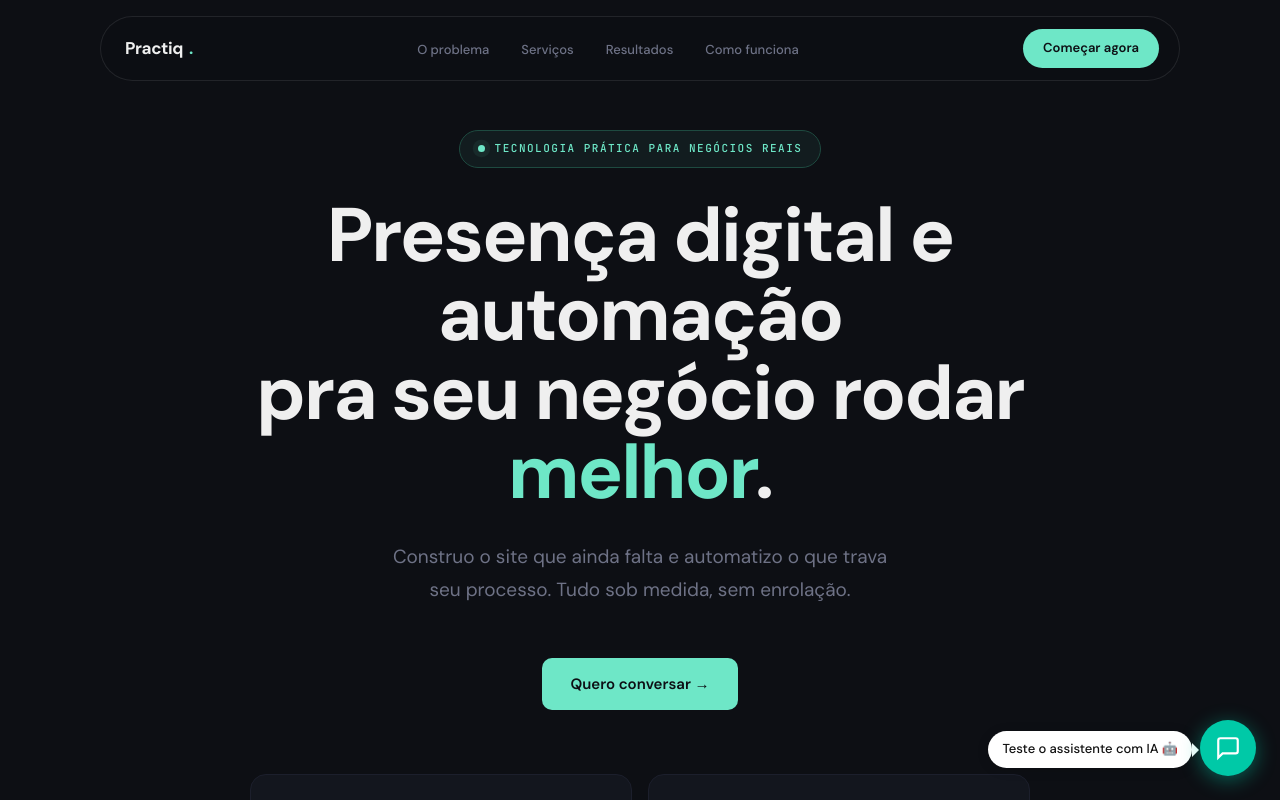
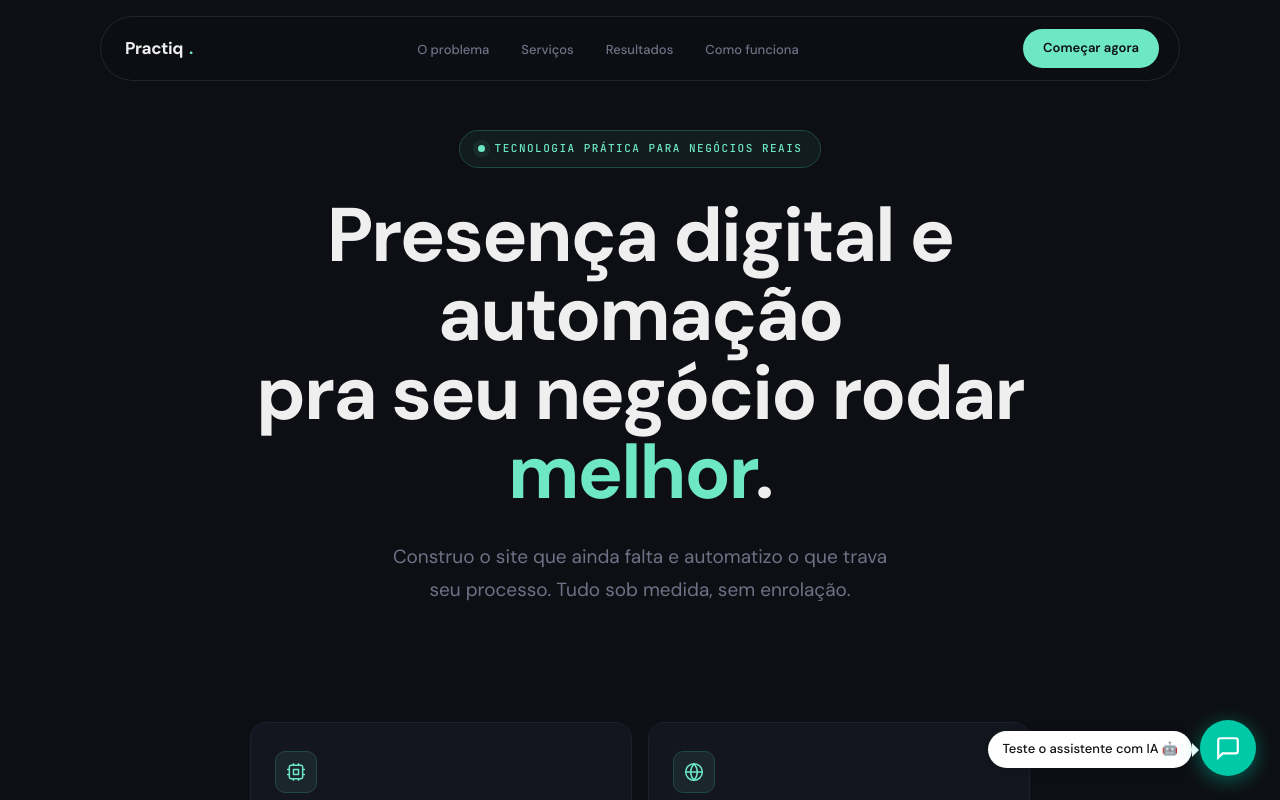
Before and after one commit to RafaelClaro/practiq, a Next.js app: page / in a window 1280 px wide. Shown: the top 800 px of the page. Built offline with nearby package versions, Linux system fonts and the light colour scheme.

Commit message:
fix: remove botão "Quero conversar" duplicado no hero
O nav-cta "Começar agora" já acompanha o scroll fixo, tornando o CTA
do hero redundante.

```diff
--- a/app/page.tsx
+++ b/app/page.tsx
@@ -33,11 +33,6 @@ export default function Home() {
         <p className="hero-sub">
           Construo o site que ainda falta e automatizo o que trava seu processo. Tudo sob medida, sem enrolação.
         </p>
-        <div className="hero-actions">
-          <a href={WA} className="btn-primary" target="_blank" rel="noopener">
-            Quero conversar →
-          </a>
-        </div>
 
         <div className="pilares-grid reveal" data-stagger>
           <a href="#automacao" className="pilar-card">
```
